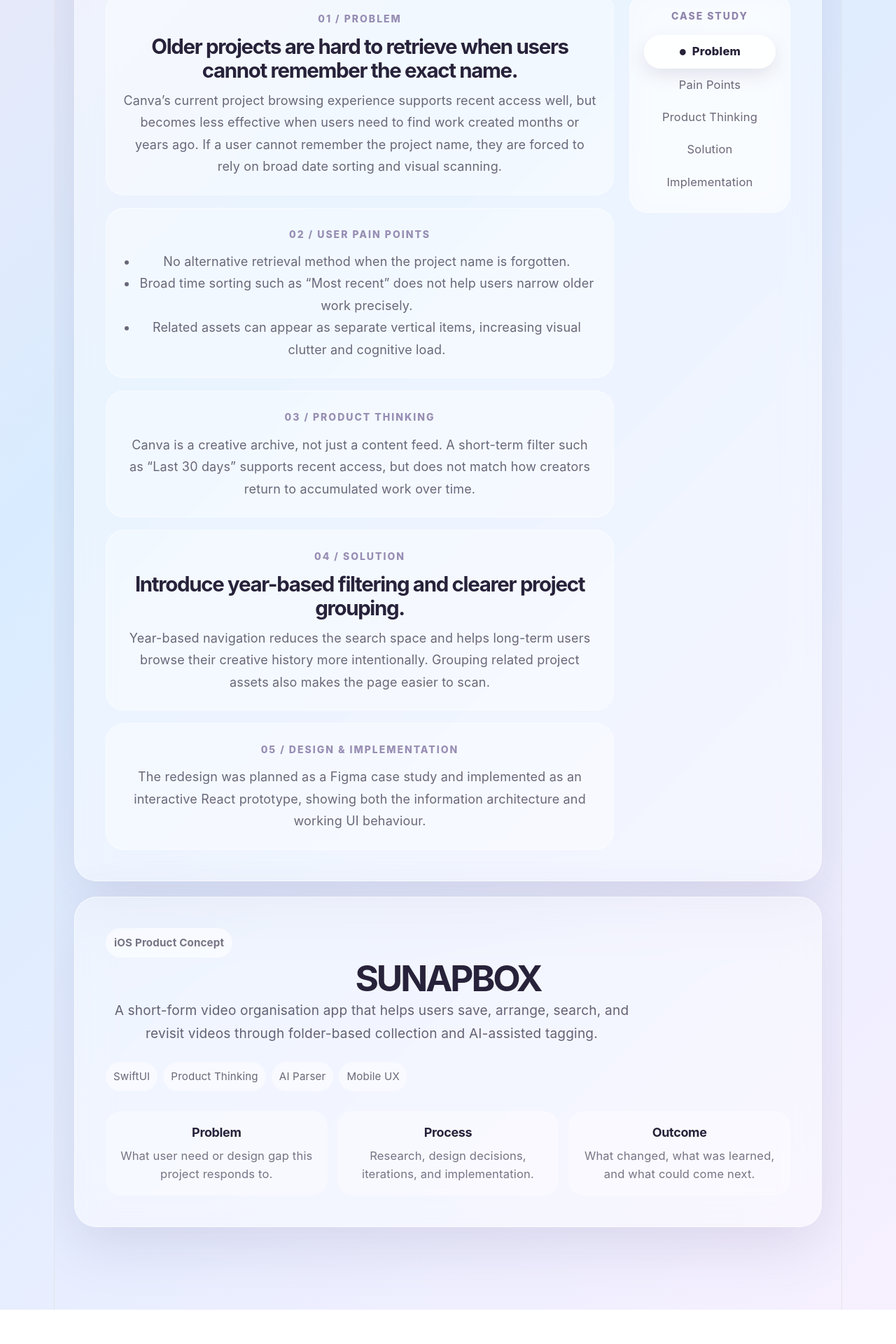
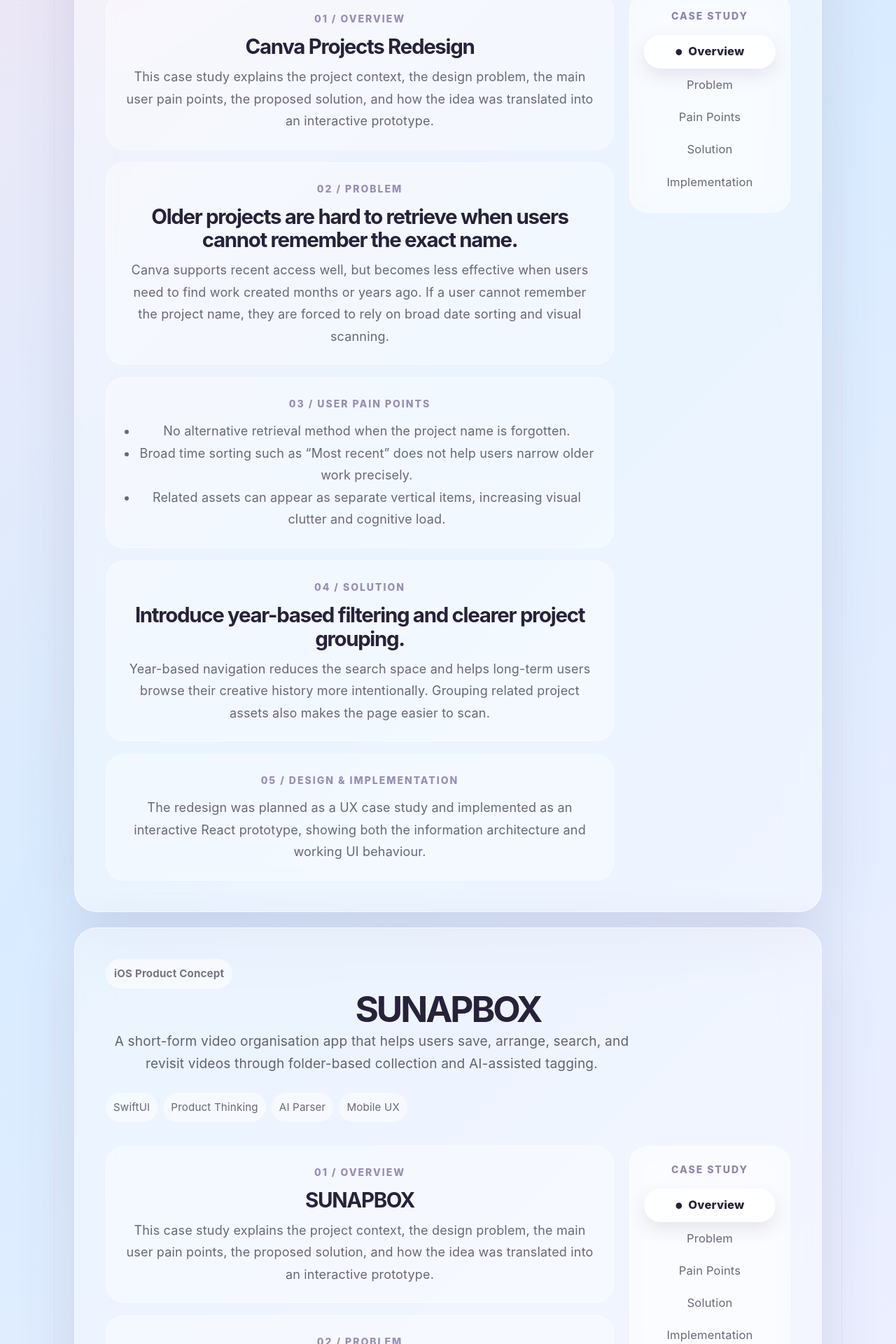
Before and after one commit to jesstasha/portfolio-2026, a React (Vite) app: page / in a window 1280 px wide. Shown: the part 1440-3360 px from the top of the page at 70% size. Before the commit the page ends 3311 px from the top, so only its background shows below. Built offline with nearby package versions, Linux system fonts and the light colour scheme.

Commit message:
Apply reusable case study layout

```diff
--- a/src/App.css
+++ b/src/App.css
@@ -674,3 +674,26 @@ h1 {
   margin-right: 8px;
   font-size: 0.65rem;
 }
+
+.site-shell {
+  overflow: visible;
+}
+
+.case-study-card {
+  overflow: visible;
+}
+
+.case-study-layout {
+  overflow: visible;
+}
+
+.case-study-remote {
+  position: sticky;
+  top: 104px;
+  align-self: start;
+  z-index: 4;
+}
+
+.case-study-long section {
+  scroll-margin-top: 130px;
+}
--- a/src/App.jsx
+++ b/src/App.jsx
@@ -203,23 +203,33 @@ function SectionIntro({ label, title, description }) {
 }
 
 function ProjectCard({ project, index }) {
-  const isCanva = project.title === "Canva Projects Redesign";
-  const [activeSection, setActiveSection] = useState("problem");
+  const projectSlug = project.title
+    .toLowerCase()
+    .replaceAll(" ", "-")
+    .replaceAll("/", "")
+    .replaceAll("’", "")
+    .replaceAll("'", "");
+
+  const sectionIds = [
+    [`${projectSlug}-overview`, "Overview"],
+    [`${projectSlug}-problem`, "Problem"],
+    [`${projectSlug}-pain-points`, "Pain Points"],
+    [`${projectSlug}-solution`, "Solution"],
+    [`${projectSlug}-implementation`, "Implementation"],
+  ];
+
+  const [activeSection, setActiveSection] = useState(sectionIds[0][0]);
 
   useEffect(() => {
-    if (!isCanva) return;
+    const handleScroll = () => {
+      let current = sectionIds[0][0];
 
-    const sectionIds = ["problem", "pain-points", "product-thinking", "solution", "implementation"];
-
-    const handleScroll = () => {
-      let current = sectionIds[0];
-
-      sectionIds.forEach((id) => {
+      sectionIds.forEach(([id]) => {
         const section = document.getElementById(id);
         if (!section) return;
 
         const rect = section.getBoundingClientRect();
-        if (rect.top <= 180) {
+        if (rect.top <= 170) {
           current = id;
         }
       });
@@ -230,19 +240,11 @@ function ProjectCard({ project, index }) {
     handleScroll();
     window.addEventListener("scroll", handleScroll);
     return () => window.removeEventListener("scroll", handleScroll);
-  }, [isCanva]);
-
-  const remoteItems = [
-    ["problem", "Problem"],
-    ["pain-points", "Pain Points"],
-    ["product-thinking", "Product Thinking"],
-    ["solution", "Solution"],
-    ["implementation", "Implementation"],
-  ];
+  }, [projectSlug]);
 
   return (
     <motion.article
-      className="project-card glass-card"
+      className="project-card glass-card case-study-card"
       initial={{ opacity: 0, y: 26 }}
       animate={{ opacity: 1, y: 0 }}
       transition={{ duration: 0.55, delay: index * 0.08 }}
@@ -260,57 +262,77 @@ function ProjectCard({ project, index }) {
         ))}
       </div>
 
-      {isCanva ? (
       <div className="case-study-layout">
         <div className="case-study-long">
-            <section id="problem">
-              <span>01 / Problem</span>
-              <h4>Older projects are hard to retrieve when users cannot remember the exact name.</h4>
+          <section id={`${projectSlug}-overview`}>
+            <span>01 / Overview</span>
+            <h4>{project.title}</h4>
             <p>
-                Canva’s current project browsing experience supports recent access well, but becomes less effective
-                when users need to find work created months or years ago. If a user cannot remember the project name,
-                they are forced to rely on broad date sorting and visual scanning.
+              This case study explains the project context, the design problem, the main user pain points,
+              the proposed solution, and how the idea was translated into an interactive prototype.
             </p>
           </section>
 
-            <section id="pain-points">
-              <span>02 / User Pain Points</span>
+          <section id={`${projectSlug}-problem`}>
+            <span>02 / Problem</span>
+            <h4>
+              {project.title === "Canva Projects Redesign"
+                ? "Older projects are hard to retrieve when users cannot remember the exact name."
+                : "Saved short-form videos quickly become difficult to organise, revisit, and use intentionally."}
+            </h4>
+            <p>
+              {project.title === "Canva Projects Redesign"
+                ? "Canva supports recent access well, but becomes less effective when users need to find work created months or years ago. If a user cannot remember the project name, they are forced to rely on broad date sorting and visual scanning."
+                : "Users often save useful videos across platforms, but the saved content becomes scattered and hard to retrieve later. The problem is not only saving content, but turning saved videos into an organised personal archive."}
+            </p>
+          </section>
+
+          <section id={`${projectSlug}-pain-points`}>
+            <span>03 / User Pain Points</span>
             <ul>
+              {project.title === "Canva Projects Redesign" ? (
+                <>
                   <li>No alternative retrieval method when the project name is forgotten.</li>
                   <li>Broad time sorting such as “Most recent” does not help users narrow older work precisely.</li>
                   <li>Related assets can appear as separate vertical items, increasing visual clutter and cognitive load.</li>
+                </>
+              ) : (
+                <>
+                  <li>Saved videos are spread across different apps and platforms.</li>
+                  <li>Users may remember the vibe or purpose of a video, but not the exact title or source.</li>
+                  <li>Manual organisation takes effort, so saved content easily becomes an unused archive.</li>
+                </>
+              )}
             </ul>
           </section>
 
-            <section id="product-thinking">
-              <span>03 / Product Thinking</span>
+          <section id={`${projectSlug}-solution`}>
+            <span>04 / Solution</span>
+            <h4>
+              {project.title === "Canva Projects Redesign"
+                ? "Introduce year-based filtering and clearer project grouping."
+                : "Create a mobile system for saving, arranging, searching, and revisiting short-form videos."}
+            </h4>
             <p>
-                Canva is a creative archive, not just a content feed. A short-term filter such as “Last 30 days”
-                supports recent access, but does not match how creators return to accumulated work over time.
+              {project.title === "Canva Projects Redesign"
+                ? "Year-based navigation reduces the search space and helps long-term users browse their creative history more intentionally. Grouping related project assets also makes the page easier to scan."
+                : "SUNAPBOX organises videos through save flows, folders, swipe-based arranging, search, and AI-assisted tagging so users can retrieve saved videos based on meaning, context, and future use."}
             </p>
           </section>
 
-            <section id="solution">
-              <span>04 / Solution</span>
-              <h4>Introduce year-based filtering and clearer project grouping.</h4>
-              <p>
-                Year-based navigation reduces the search space and helps long-term users browse their creative history
-                more intentionally. Grouping related project assets also makes the page easier to scan.
-              </p>
-            </section>
-
-            <section id="implementation">
+          <section id={`${projectSlug}-implementation`}>
             <span>05 / Design & Implementation</span>
             <p>
-                The redesign was planned as a Figma case study and implemented as an interactive React prototype,
-                showing both the information architecture and working UI behaviour.
+              {project.title === "Canva Projects Redesign"
+                ? "The redesign was planned as a UX case study and implemented as an interactive React prototype, showing both the information architecture and working UI behaviour."
+                : "The app was designed and developed in SwiftUI, with future AI parser integration planned through a lightweight backend that converts natural language prompts into structured actions."}
             </p>
           </section>
         </div>
 
         <aside className="case-study-remote">
           <p>Case Study</p>
-            {remoteItems.map(([id, label]) => (
+          {sectionIds.map(([id, label]) => (
             <a
               key={id}
               href={`#${id}`}
@@ -321,22 +343,6 @@ function ProjectCard({ project, index }) {
           ))}
         </aside>
       </div>
-      ) : (
-        <div className="case-study-preview">
-          <div>
-            <strong>Problem</strong>
-            <p>What user need or design gap this project responds to.</p>
-          </div>
-          <div>
-            <strong>Process</strong>
-            <p>Research, design decisions, iterations, and implementation.</p>
-          </div>
-          <div>
-            <strong>Outcome</strong>
-            <p>What changed, what was learned, and what could come next.</p>
-          </div>
-        </div>
-      )}
     </motion.article>
   );
 }
```
Lines whose indentation alone changed are shown as unchanged.
